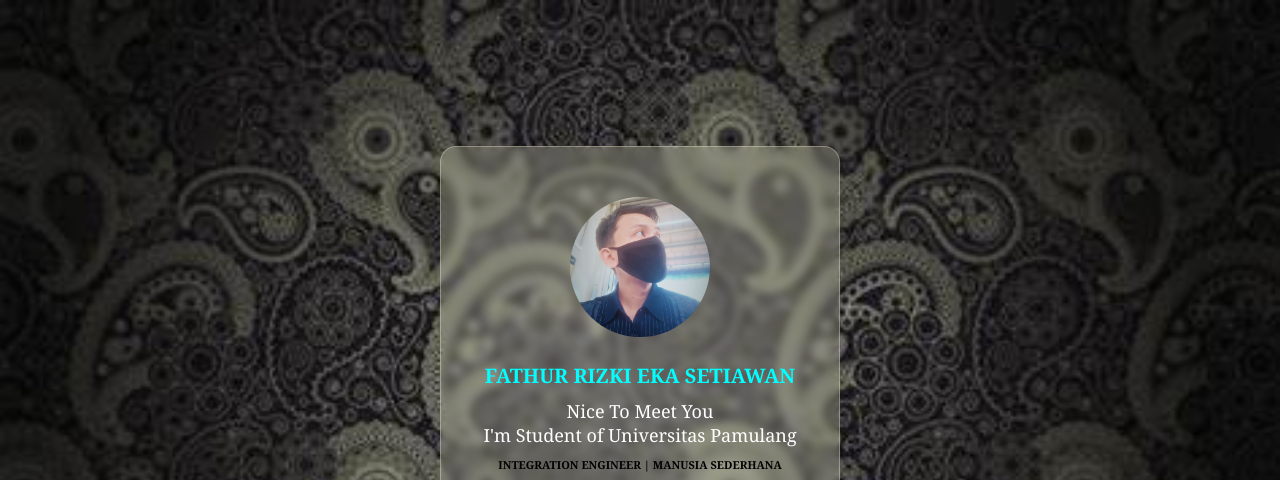
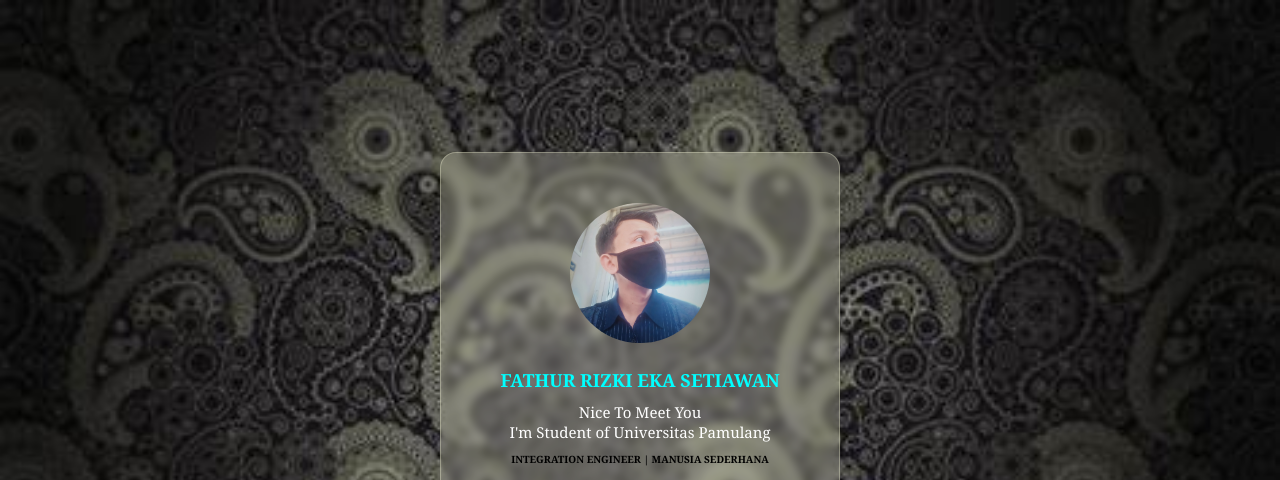
Before and after one commit to Fathurizkie/mycard, a plain HTML site: page index.html in a window 1280 px wide. Shown: the top 480 px of the page. Drawn offline with Linux system fonts and the light colour scheme.

Commit message:
Update style.css

```diff
--- a/style.css
+++ b/style.css
@@ -35,7 +35,7 @@
 }
 
 .card h1 {
-  font-size: 20px;
+  font-size: 18px;
   font-weight: 600;
   margin-top: 20px;
   color: cyan;
@@ -43,14 +43,14 @@
 
 .card h2 {
   font-family: Cambria, Cochin, Georgia, Times, 'Times New Roman', serif;
-  font-size: 11px;
+  font-size: 10px;
   font-weight: bold;
   margin-top: 1px;
   color: black;
 }
 
 .card p {
-  font-size: 18px;
+  font-size: 15px;
   margin: 10px auto;
   max-width: 350px;
 }
```
